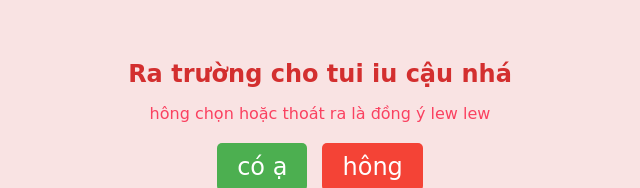
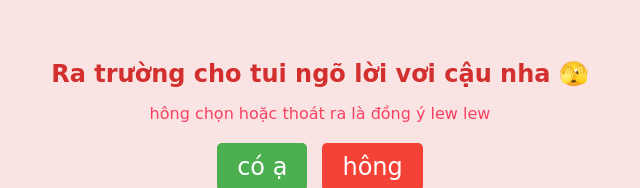
Before and after one commit to Sasukeee010203/hggg, a website: page index.html in a window 1280 px wide. Shown: the part 121-309 px from the top of the page, without its empty margins (320-960 px from the left). Drawn offline with Linux system fonts and the light colour scheme; no server answers.

Commit message:
Update index.html

```diff
--- a/index.html
+++ b/index.html
@@ -8,7 +8,7 @@
 </head>
 <body>
     <div class="container">
-        <h1>Ra trường cho tui iu cậu nhá</h1>
+        <h1>Ra trường cho tui ngõ lời vơi cậu nha 🫣</h1>
         <span class="sub_title">hông chọn hoặc thoát ra là đồng ý lew lew</span>
         <div class="buttons">
             <button class="yes-button" onclick="handleYesClick()"> có ạ</button>
```
